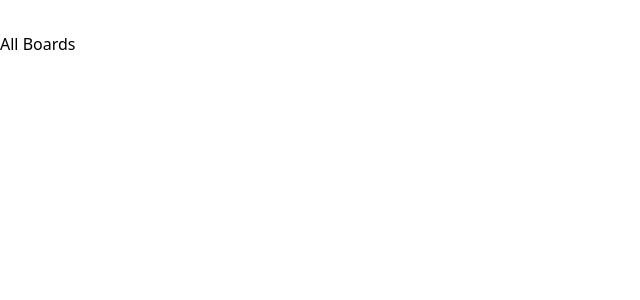
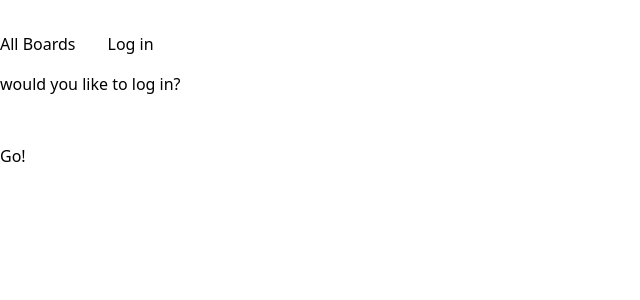
Before and after one commit to go-recordkeeper/go-recordkeeper, a Vue app in the folder client/vue/: page /login in a window 1280 px wide. Before the commit this address had no page. Shown: the top 300 px of the page, without its empty margins (0-640 px from the left). Built offline with nearby package versions, Linux system fonts and the light colour scheme.

Commit message:
Rudimentary login

```diff
--- a/client/vue/src/App.vue
+++ b/client/vue/src/App.vue
@@ -1,5 +1,9 @@
 <script setup lang="ts">
+import { provide, ref } from 'vue';
 import { RouterLink, RouterView } from 'vue-router'
+import AuthWidget from '@/components/AuthWidget.vue';
+let userRef = ref(null);
+provide('user', userRef);
 </script>
 
 <template>
@@ -17,7 +21,9 @@ import { RouterLink, RouterView } from 'vue-router'
   </header> -->
 
   <nav>
+    <!-- <RouterLink :to="{'name': 'login'}">Log in</RouterLink> -->
     <RouterLink :to="{'name': 'boards'}">All Boards</RouterLink>
+    <AuthWidget />
   </nav>
 
   <RouterView />
@@ -86,3 +92,7 @@ nav a:first-of-type {
   }
 }
 </style>
+
+function loadUser(): any {
+  throw new Error('Function not implemented.');
+}
--- a/client/vue/src/client/index.ts
+++ b/client/vue/src/client/index.ts
@@ -1,23 +1,52 @@
+
+
 class Client {
     constructor() { }
+    #getToken() {
+        return localStorage.getItem('token');
+    }
+    #setToken(token: string) {
+        localStorage.setItem('token', token);
+    }
+    #headers() {
+        let token = this.#getToken();
+        let headers = new Headers({});
+        if (token) {
+            console.log('HEADERS', token)
+            console.log(`Bearer ${token}`)
+            console.log(token);
+            headers.append('Authorization', `Bearer ${token}`);
+        }
+        return headers;
+    }
+    #contentHeaders() {
+        let headers = this.#headers();
+        headers.append('Content-Type', 'application/json');
+        return headers;
+    }
     async #get(url: string) {
         return fetch(url, {
             method: 'GET',
+            headers: this.#headers(),
         });
     }
     async #delete(url: string) {
         return fetch(url, {
             method: 'DELETE',
+            headers: this.#headers(),
         });
     }
     async #post(url: string, body: any) {
         return fetch(url, {
             method: 'POST',
             body: JSON.stringify(body),
-            headers: new Headers({
-                'Content-Type': 'application/json'
-            })
+            headers: this.#contentHeaders(),
         });
+    }
+    async login(username: string, password: string) {
+        let response = await this.#post('http://localhost:8000/login/', { username, password });
+        let token = await response.json();
+        this.#setToken(token);
     }
     async getBoards(): Promise<Array<any>> {
         let response = await this.#get('http://localhost:8000/games/');
--- /dev/null
+++ b/client/vue/src/components/AuthWidget.vue
@@ -0,0 +1,12 @@
+<script setup lang="ts">
+import type { Ref } from 'vue';
+import { inject } from 'vue';
+import { RouterLink } from 'vue-router'
+
+let user = inject<Ref<any>>('user');
+console.log('ayy', user, user?.value)
+</script>
+
+<template>
+    <RouterLink :to="{ 'name': 'login' }">Log in</RouterLink>
+</template>
--- a/client/vue/src/router/index.ts
+++ b/client/vue/src/router/index.ts
@@ -27,6 +27,11 @@ const router = createRouter({
       name: 'board',
       props: true,
       component: () => import('@/views/BoardView.vue')
+    },
+    {
+      path: '/login',
+      name: 'login',
+      component: () => import('@/views/LoginView.vue')
     }
   ]
 })
--- a/client/vue/src/views/BoardListView.vue
+++ b/client/vue/src/views/BoardListView.vue
@@ -24,7 +24,7 @@ async function deleteBoard(id: number) {
     <div class="about">
         <h1>This is the board list</h1>
         <div v-for="board of boards" :key="board.id">
-            <router-link :to="{ name: 'board', params: { id: board.id }}">
+            <router-link :to="{ name: 'board', params: { id: board.id } }">
                 board {{ board.id }}
             </router-link>
             <button @click="deleteBoard(board.id)">delete me</button>
--- /dev/null
+++ b/client/vue/src/views/LoginView.vue
@@ -0,0 +1,30 @@
+<script setup lang="ts">
+import { ref } from "vue";
+import Client from "@/client";
+
+let client = new Client();
+let username = ref("");
+let password = ref("");
+
+async function login(e: Event) {
+    e.preventDefault();
+    console.log("Login in", username.value, password.value);
+    let token = await client.login(username.value, password.value);
+    console.log('token',token);
+}
+</script>
+
+<template>
+    <div class="about">
+        <h1>would you like to log in?</h1>
+        <form @submit="login">
+            <div>
+                <input v-model="username" type="text" />
+            </div>
+            <div>
+                <input v-model="password" type="password" />
+            </div>
+            <button type="submit">Go!</button>
+        </form>
+    </div>
+</template>
```
